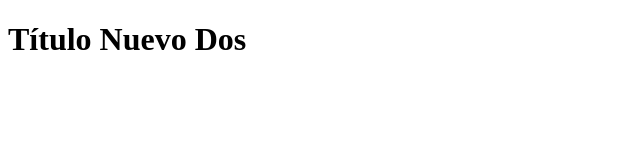
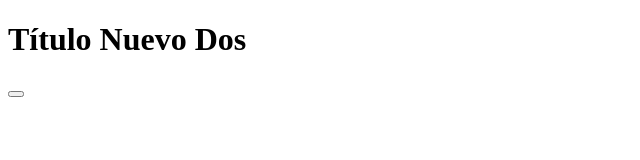
Before and after one commit to gerardbourguett/git-hello-git, a plain HTML site: page index.html in a window 1280 px wide. Shown: the full height of the page, 0-640 px from the left. Drawn offline with Linux system fonts and the light colour scheme.

Commit message:
Se agregó botón y Form

```diff
--- a/index.html
+++ b/index.html
@@ -8,5 +8,8 @@
 </head>
 <body>
     <h1>Título Nuevo Dos</h1>
+    <form action="@" method="GET">
+        <button type="submit"></button>
+    </form>
 </body>
 </html>
```
